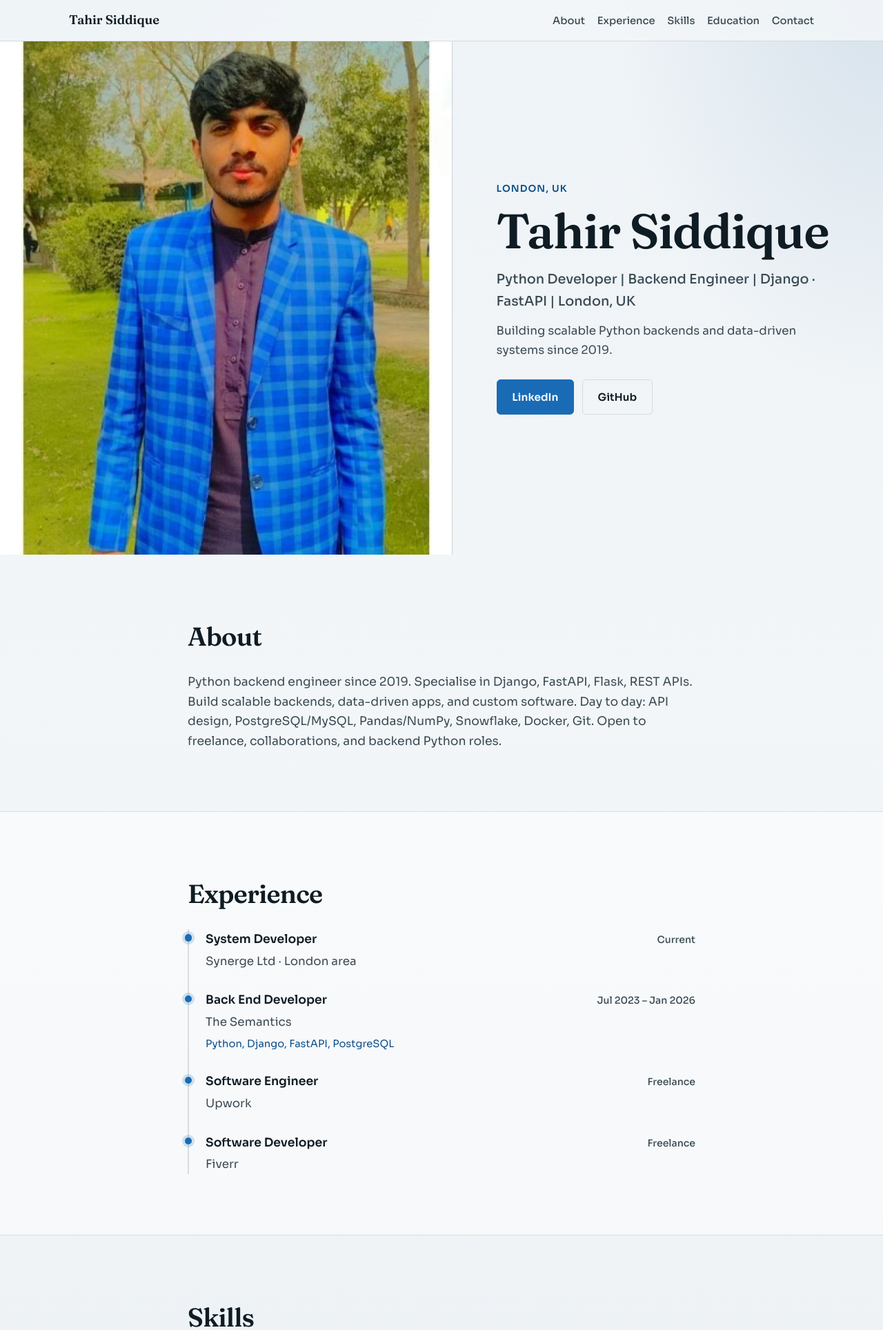
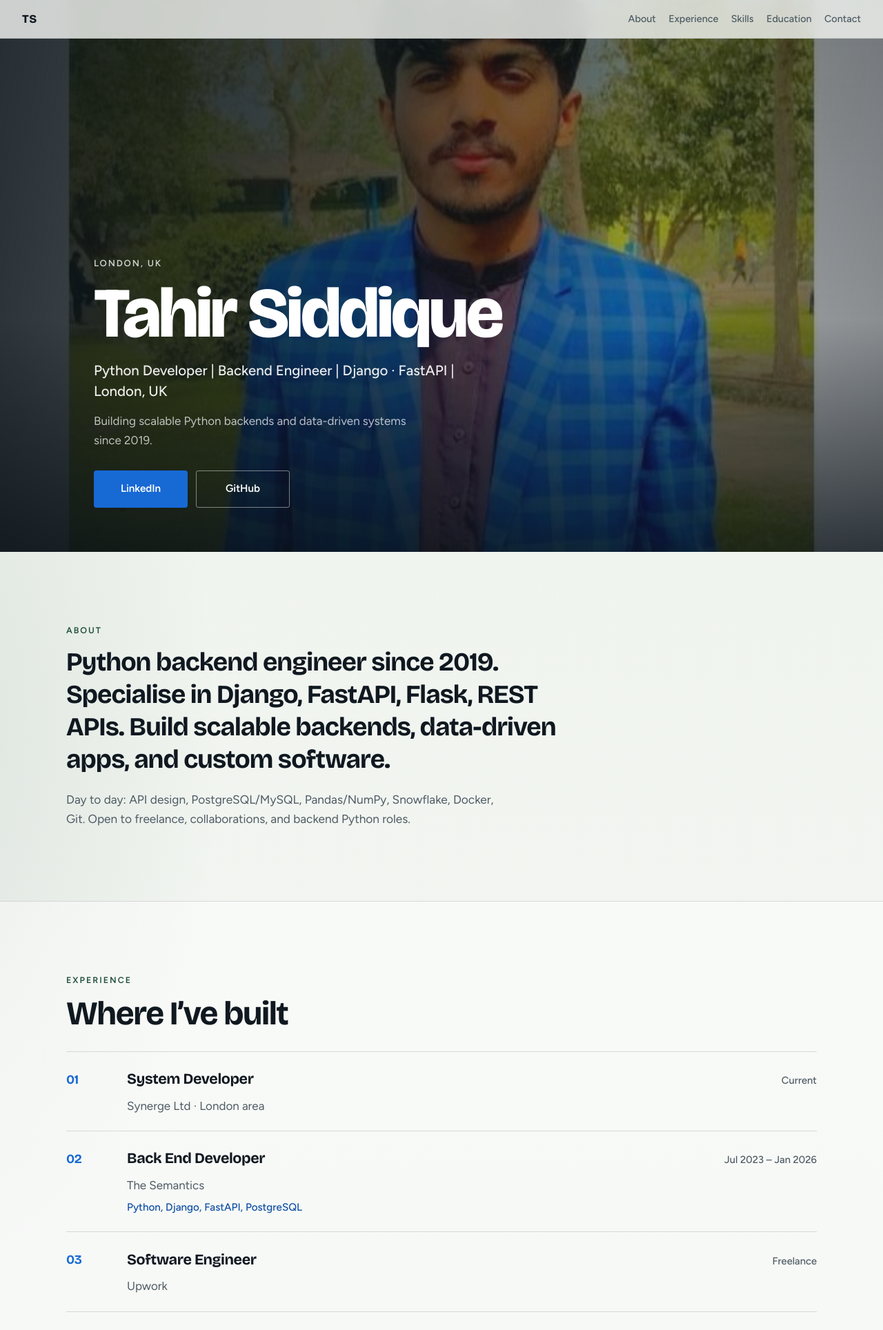
Before and after one commit to Tahir-Siddique/Tahir-Siddique.github.io, a PHP site: page / in a window 1280 px wide. Shown: the top 1928 px of the page at 69% size. Run offline with PHP 8.4, Linux system fonts and the light colour scheme.

Commit message:
Redesign personal site with full-bleed hero layout.
Replace the split-panel look with an editorial photo-first composition and a clearer type/color system while keeping SEO and content unchanged.

Co-authored-by: Cursor <cursoragent@cursor.com>

```diff
--- a/index.html
+++ b/index.html
@@ -9,7 +9,6 @@
   <meta name="robots" content="index, follow">
   <link rel="canonical" href="https://tahir-siddique.github.io/">
 
-  <!-- Open Graph -->
   <meta property="og:type" content="website">
   <meta property="og:url" content="https://tahir-siddique.github.io/">
   <meta property="og:title" content="Tahir Siddique — Python Backend Developer | London">
@@ -18,7 +17,6 @@
   <meta property="og:image:alt" content="Tahir Siddique, Python backend developer in London">
   <meta property="og:locale" content="en_GB">
 
-  <!-- Twitter -->
   <meta name="twitter:card" content="summary_large_image">
   <meta name="twitter:title" content="Tahir Siddique — Python Backend Developer | London">
   <meta name="twitter:description" content="Python backend engineer in London. Django · FastAPI · Flask · REST APIs.">
@@ -27,7 +25,7 @@
   <link rel="icon" href="assets/tahir-siddique-python-developer.jpg" type="image/jpeg">
   <link rel="preconnect" href="https://fonts.googleapis.com">
   <link rel="preconnect" href="https://fonts.gstatic.com" crossorigin>
-  <link href="https://fonts.googleapis.com/css2?family=Fraunces:opsz,wght@9..144,500;9..144,600&family=Sora:wght@400;500;600&display=swap" rel="stylesheet">
+  <link href="https://fonts.googleapis.com/css2?family=Bricolage+Grotesque:opsz,wght@12..96,500;12..96,700;12..96,800&family=Figtree:wght@400;500;600&display=swap" rel="stylesheet">
   <link rel="stylesheet" href="styles.css">
 
   <script type="application/ld+json">
@@ -64,94 +62,109 @@
 <body>
   <a class="skip-link" href="#main">Skip to content</a>
 
-  <header class="site-header">
-    <nav class="nav" aria-label="Primary">
-      <a class="nav-brand" href="#top">Tahir Siddique</a>
-      <ul class="nav-links">
-        <li><a href="#about">About</a></li>
-        <li><a href="#experience">Experience</a></li>
-        <li><a href="#skills">Skills</a></li>
-        <li><a href="#education">Education</a></li>
-        <li><a href="#contact">Contact</a></li>
-      </ul>
+  <header class="topbar">
+    <a class="mark" href="#top">TS</a>
+    <nav class="topnav" aria-label="Primary">
+      <a href="#about">About</a>
+      <a href="#experience">Experience</a>
+      <a href="#skills">Skills</a>
+      <a href="#education">Education</a>
+      <a href="#contact">Contact</a>
     </nav>
   </header>
 
   <main id="main">
     <section class="hero" id="top" aria-label="Introduction">
-      <div class="hero-media">
+      <div class="hero-plane">
         <img
           src="assets/tahir-siddique-python-developer.jpg"
           alt="Tahir Siddique, Python backend developer in London"
-          width="800"
-          height="1000"
+          width="1200"
+          height="1200"
           fetchpriority="high">
       </div>
-      <div class="hero-copy">
-        <p class="hero-location">London, UK</p>
+      <div class="hero-veil" aria-hidden="true"></div>
+      <div class="hero-content">
+        <p class="hero-place">London, UK</p>
         <h1>Tahir Siddique</h1>
-        <p class="hero-headline">Python Developer | Backend Engineer | Django · FastAPI | London, UK</p>
-        <p class="hero-lead">Building scalable Python backends and data-driven systems since 2019.</p>
-        <div class="hero-actions">
-          <a class="btn btn-primary" href="https://www.linkedin.com/in/tahir-siddique-pk/" target="_blank" rel="noopener noreferrer">LinkedIn</a>
-          <a class="btn btn-ghost" href="https://github.com/Tahir-Siddique" target="_blank" rel="noopener noreferrer">GitHub</a>
+        <p class="hero-line">Python Developer | Backend Engineer | Django · FastAPI | London, UK</p>
+        <p class="hero-blurb">Building scalable Python backends and data-driven systems since 2019.</p>
+        <div class="hero-cta">
+          <a class="cta cta-fill" href="https://www.linkedin.com/in/tahir-siddique-pk/" target="_blank" rel="noopener noreferrer">LinkedIn</a>
+          <a class="cta cta-line" href="https://github.com/Tahir-Siddique" target="_blank" rel="noopener noreferrer">GitHub</a>
         </div>
       </div>
     </section>
 
-    <section class="section" id="about">
-      <div class="section-inner">
-        <h2>About</h2>
-        <p class="section-lead">
+    <section class="band" id="about">
+      <div class="wrap">
+        <p class="kicker">About</p>
+        <h2 class="statement">
           Python backend engineer since 2019. Specialise in Django, FastAPI, Flask, REST APIs.
-          Build scalable backends, data-driven apps, and custom software. Day to day: API design,
-          PostgreSQL/MySQL, Pandas/NumPy, Snowflake, Docker, Git. Open to freelance, collaborations,
-          and backend Python roles.
+          Build scalable backends, data-driven apps, and custom software.
+        </h2>
+        <p class="body-copy">
+          Day to day: API design, PostgreSQL/MySQL, Pandas/NumPy, Snowflake, Docker, Git.
+          Open to freelance, collaborations, and backend Python roles.
         </p>
       </div>
     </section>
 
-    <section class="section section-alt" id="experience">
-      <div class="section-inner">
-        <h2>Experience</h2>
-        <ol class="timeline">
-          <li class="timeline-item">
-            <div class="timeline-meta">
-              <span class="timeline-role">System Developer</span>
-              <span class="timeline-period">Current</span>
+    <section class="band band-tint" id="experience">
+      <div class="wrap">
+        <p class="kicker">Experience</p>
+        <h2 class="section-title">Where I’ve built</h2>
+        <ol class="roles">
+          <li>
+            <span class="role-index">01</span>
+            <div class="role-body">
+              <div class="role-head">
+                <h3>System Developer</h3>
+                <time>Current</time>
+              </div>
+              <p class="role-org">Synerge Ltd · London area</p>
             </div>
-            <p class="timeline-org">Synerge Ltd · London area</p>
           </li>
-          <li class="timeline-item">
-            <div class="timeline-meta">
-              <span class="timeline-role">Back End Developer</span>
-              <span class="timeline-period">Jul 2023 – Jan 2026</span>
+          <li>
+            <span class="role-index">02</span>
+            <div class="role-body">
+              <div class="role-head">
+                <h3>Back End Developer</h3>
+                <time>Jul 2023 – Jan 2026</time>
+              </div>
+              <p class="role-org">The Semantics</p>
+              <p class="role-tech">Python, Django, FastAPI, PostgreSQL</p>
             </div>
-            <p class="timeline-org">The Semantics</p>
-            <p class="timeline-stack">Python, Django, FastAPI, PostgreSQL</p>
           </li>
-          <li class="timeline-item">
-            <div class="timeline-meta">
-              <span class="timeline-role">Software Engineer</span>
-              <span class="timeline-period">Freelance</span>
+          <li>
+            <span class="role-index">03</span>
+            <div class="role-body">
+              <div class="role-head">
+                <h3>Software Engineer</h3>
+                <time>Freelance</time>
+              </div>
+              <p class="role-org">Upwork</p>
             </div>
-            <p class="timeline-org">Upwork</p>
           </li>
-          <li class="timeline-item">
-            <div class="timeline-meta">
-              <span class="timeline-role">Software Developer</span>
-              <span class="timeline-period">Freelance</span>
+          <li>
+            <span class="role-index">04</span>
+            <div class="role-body">
+              <div class="role-head">
+                <h3>Software Developer</h3>
+                <time>Freelance</time>
+              </div>
+              <p class="role-org">Fiverr</p>
             </div>
-            <p class="timeline-org">Fiverr</p>
           </li>
         </ol>
       </div>
     </section>
 
-    <section class="section" id="skills">
-      <div class="section-inner">
-        <h2>Skills</h2>
-        <ul class="skills" aria-label="Technical skills">
+    <section class="band" id="skills">
+      <div class="wrap">
+        <p class="kicker">Skills</p>
+        <h2 class="section-title">Tools I work with</h2>
+        <ul class="toolkit" aria-label="Technical skills">
           <li>Python</li>
           <li>Django</li>
           <li>FastAPI</li>
@@ -168,34 +181,33 @@
       </div>
     </section>
 
-    <section class="section section-alt" id="education">
-      <div class="section-inner">
-        <h2>Education</h2>
-        <p class="education-item">University of the West of Scotland</p>
+    <section class="band band-tint" id="education">
+      <div class="wrap narrow">
+        <p class="kicker">Education</p>
+        <h2 class="section-title">University of the West of Scotland</h2>
       </div>
     </section>
 
-    <section class="section" id="contact">
-      <div class="section-inner">
-        <h2>Contact</h2>
-        <p class="section-lead">Connect for freelance work, collaborations, or backend Python roles.</p>
-        <ul class="contact-links">
-          <li>
-            <a href="https://www.linkedin.com/in/tahir-siddique-pk/" target="_blank" rel="noopener noreferrer">
-              LinkedIn — tahir-siddique-pk
-            </a>
-          </li>
-          <li>
-            <a href="https://github.com/Tahir-Siddique" target="_blank" rel="noopener noreferrer">
-              GitHub — Tahir-Siddique
-            </a>
-          </li>
-        </ul>
+    <section class="band band-contact" id="contact">
+      <div class="wrap">
+        <p class="kicker">Contact</p>
+        <h2 class="section-title">Let’s talk backends</h2>
+        <p class="body-copy">Connect for freelance work, collaborations, or backend Python roles.</p>
+        <div class="link-row">
+          <a href="https://www.linkedin.com/in/tahir-siddique-pk/" target="_blank" rel="noopener noreferrer">
+            <span>LinkedIn</span>
+            <span class="link-handle">tahir-siddique-pk</span>
+          </a>
+          <a href="https://github.com/Tahir-Siddique" target="_blank" rel="noopener noreferrer">
+            <span>GitHub</span>
+            <span class="link-handle">Tahir-Siddique</span>
+          </a>
+        </div>
       </div>
     </section>
   </main>
 
-  <footer class="site-footer">
+  <footer class="foot">
     <p>&copy; <span id="year"></span> Tahir Siddique · London, UK</p>
   </footer>
 
--- a/styles.css
+++ b/styles.css
@@ -1,16 +1,15 @@
 :root {
-  --ink: #0f1c24;
-  --ink-soft: #3a4a54;
-  --paper: #f3f6f8;
-  --paper-deep: #e4ebf0;
-  --accent: #1a6bb5;
-  --accent-deep: #0e4f8a;
-  --line: rgba(15, 28, 36, 0.12);
-  --shadow: 0 18px 50px rgba(15, 28, 36, 0.12);
-  --font-display: "Fraunces", Georgia, serif;
-  --font-body: "Sora", "Segoe UI", sans-serif;
-  --max: 70rem;
-  --radius: 0.35rem;
+  --ink: #101820;
+  --muted: #4d5a63;
+  --paper: #f2f5f1;
+  --paper-2: #e6ece4;
+  --cobalt: #1769d4;
+  --cobalt-deep: #0d4ea3;
+  --forest: #1f4d3a;
+  --line: rgba(16, 24, 32, 0.14);
+  --display: "Bricolage Grotesque", "Avenir Next", sans-serif;
+  --body: "Figtree", "Segoe UI", sans-serif;
+  --wrap: 68rem;
 }
 
 *,
@@ -25,14 +24,14 @@ html {
 
 body {
   margin: 0;
-  font-family: var(--font-body);
-  font-size: 1.05rem;
+  font-family: var(--body);
+  font-size: 1.0625rem;
   line-height: 1.65;
   color: var(--ink);
   background:
-    radial-gradient(ellipse 80% 50% at 10% -10%, rgba(26, 107, 181, 0.14), transparent 55%),
-    radial-gradient(ellipse 60% 40% at 100% 0%, rgba(14, 79, 138, 0.1), transparent 50%),
-    linear-gradient(180deg, #eef3f7 0%, var(--paper) 35%, #e8eef3 100%);
+    radial-gradient(ellipse 90% 55% at 80% -20%, rgba(23, 105, 212, 0.16), transparent 55%),
+    radial-gradient(ellipse 70% 45% at -10% 30%, rgba(31, 77, 58, 0.1), transparent 50%),
+    linear-gradient(180deg, #eef3ec 0%, var(--paper) 40%, #ebeff0 100%);
   min-height: 100vh;
 }
 
@@ -42,357 +41,408 @@ img {
 }
 
 a {
-  color: var(--accent-deep);
-  text-decoration-thickness: 1px;
-  text-underline-offset: 0.2em;
-}
-
-a:hover {
-  color: var(--accent);
+  color: var(--cobalt-deep);
 }
 
 .skip-link {
   position: absolute;
   left: 1rem;
-  top: -3rem;
+  top: -4rem;
+  z-index: 100;
+  padding: 0.65rem 1rem;
   background: var(--ink);
   color: #fff;
-  padding: 0.6rem 1rem;
-  z-index: 100;
-  border-radius: var(--radius);
+  text-decoration: none;
+  border-radius: 0.25rem;
 }
 
 .skip-link:focus {
   top: 1rem;
 }
 
-.site-header {
-  position: sticky;
-  top: 0;
-  z-index: 50;
-  backdrop-filter: blur(12px);
-  background: rgba(243, 246, 248, 0.85);
-  border-bottom: 1px solid var(--line);
-}
-
-.nav {
-  max-width: var(--max);
-  margin: 0 auto;
-  padding: 0.9rem 1.25rem;
+.topbar {
+  position: fixed;
+  inset: 0 0 auto;
+  z-index: 40;
   display: flex;
   align-items: center;
   justify-content: space-between;
   gap: 1rem;
+  padding: 0.85rem clamp(1rem, 3vw, 2rem);
+  background: rgba(242, 245, 241, 0.82);
+  backdrop-filter: blur(14px);
+  border-bottom: 1px solid var(--line);
+  color: var(--ink);
 }
 
-.nav-brand {
-  font-family: var(--font-display);
-  font-weight: 600;
-  font-size: 1.15rem;
+.mark {
+  font-family: var(--display);
+  font-weight: 800;
+  font-size: 1.05rem;
+  letter-spacing: 0.04em;
   color: var(--ink);
   text-decoration: none;
 }
 
-.nav-links {
+.topnav {
   display: flex;
   flex-wrap: wrap;
-  gap: 0.35rem 1.1rem;
-  list-style: none;
-  margin: 0;
-  padding: 0;
+  justify-content: flex-end;
+  gap: 0.35rem 1.15rem;
 }
 
-.nav-links a {
-  color: var(--ink-soft);
+.topnav a {
+  color: var(--muted);
   text-decoration: none;
-  font-size: 0.92rem;
+  font-size: 0.9rem;
   font-weight: 500;
+  transition: color 0.2s ease;
 }
 
-.nav-links a:hover {
-  color: var(--accent-deep);
+.topnav a:hover {
+  color: var(--cobalt-deep);
 }
 
 .hero {
+  position: relative;
+  min-height: 100vh;
+  min-height: 100dvh;
   display: grid;
-  grid-template-columns: minmax(0, 1.05fr) minmax(0, 1fr);
-  min-height: calc(100vh - 3.5rem);
-  max-width: none;
+  align-items: end;
+  overflow: hidden;
+  color: #fff;
 }
 
-.hero-media {
-  position: relative;
-  min-height: 28rem;
-  overflow: hidden;
-  background: #1a3040;
+.hero-plane {
+  position: absolute;
+  inset: 0;
+  z-index: 0;
 }
 
-.hero-media img {
+.hero-plane img {
   width: 100%;
   height: 100%;
   object-fit: cover;
-  object-position: center top;
-  animation: hero-fade 1.1s ease both;
+  object-position: center 18%;
+  transform: scale(1.06);
+  animation: drift 12s ease-out both;
 }
 
-.hero-copy {
-  display: flex;
-  flex-direction: column;
-  justify-content: center;
-  padding: clamp(2rem, 5vw, 4.5rem);
-  animation: rise 0.9s ease 0.15s both;
+.hero-veil {
+  position: absolute;
+  inset: 0;
+  z-index: 1;
+  background:
+    linear-gradient(90deg, rgba(10, 18, 24, 0.82) 0%, rgba(10, 18, 24, 0.55) 42%, rgba(10, 18, 24, 0.18) 72%, rgba(10, 18, 24, 0.35) 100%),
+    linear-gradient(0deg, rgba(10, 18, 24, 0.78) 0%, rgba(10, 18, 24, 0.2) 42%, rgba(10, 18, 24, 0.35) 100%);
 }
 
-.hero-location {
-  margin: 0 0 0.75rem;
-  font-size: 0.85rem;
+.hero-content {
+  position: relative;
+  z-index: 2;
+  width: min(100%, var(--wrap));
+  margin: 0 auto;
+  padding: clamp(5.5rem, 12vh, 8rem) clamp(1.25rem, 4vw, 2.5rem) clamp(3rem, 8vh, 5rem);
+  animation: rise 0.9s ease 0.12s both;
+}
+
+.hero-place {
+  margin: 0 0 0.85rem;
+  font-size: 0.82rem;
   font-weight: 600;
-  letter-spacing: 0.08em;
+  letter-spacing: 0.14em;
   text-transform: uppercase;
-  color: var(--accent-deep);
+  color: rgba(255, 255, 255, 0.78);
 }
 
 .hero h1 {
   margin: 0;
-  font-family: var(--font-display);
-  font-size: clamp(2.6rem, 6vw, 4.4rem);
-  font-weight: 600;
-  line-height: 1.05;
-  letter-spacing: -0.02em;
-  color: var(--ink);
+  max-width: 12ch;
+  font-family: var(--display);
+  font-size: clamp(3.2rem, 9vw, 6.4rem);
+  font-weight: 800;
+  line-height: 0.95;
+  letter-spacing: -0.035em;
 }
 
-.hero-headline {
-  margin: 1.1rem 0 0;
-  font-size: clamp(1rem, 2vw, 1.2rem);
+.hero-line {
+  margin: 1.25rem 0 0;
+  max-width: 34rem;
+  font-size: clamp(1.02rem, 2.1vw, 1.28rem);
   font-weight: 500;
-  color: var(--ink-soft);
-  max-width: 32rem;
+  line-height: 1.45;
+  color: rgba(255, 255, 255, 0.92);
 }
 
-.hero-lead {
+.hero-blurb {
   margin: 0.85rem 0 0;
-  color: var(--ink-soft);
   max-width: 30rem;
+  color: rgba(255, 255, 255, 0.72);
 }
 
-.hero-actions {
+.hero-cta {
   display: flex;
   flex-wrap: wrap;
   gap: 0.75rem;
-  margin-top: 1.75rem;
+  margin-top: 1.85rem;
 }
 
-.btn {
+.cta {
   display: inline-flex;
   align-items: center;
   justify-content: center;
-  padding: 0.75rem 1.35rem;
-  border-radius: var(--radius);
+  min-width: 8.5rem;
+  padding: 0.85rem 1.4rem;
+  border-radius: 0.2rem;
   font-weight: 600;
   font-size: 0.95rem;
   text-decoration: none;
   transition: transform 0.2s ease, background 0.2s ease, color 0.2s ease, border-color 0.2s ease;
 }
 
-.btn:hover {
+.cta:hover {
   transform: translateY(-2px);
 }
 
-.btn-primary {
-  background: var(--accent);
+.cta-fill {
+  background: var(--cobalt);
   color: #fff;
-  border: 1px solid var(--accent);
+  border: 1px solid var(--cobalt);
 }
 
-.btn-primary:hover {
-  background: var(--accent-deep);
-  border-color: var(--accent-deep);
+.cta-fill:hover {
+  background: #fff;
+  color: var(--ink);
+  border-color: #fff;
+}
+
+.cta-line {
+  background: transparent;
+  color: #fff;
+  border: 1px solid rgba(255, 255, 255, 0.45);
+}
+
+.cta-line:hover {
+  border-color: #fff;
+  background: rgba(255, 255, 255, 0.1);
   color: #fff;
 }
 
-.btn-ghost {
-  background: transparent;
-  color: var(--ink);
-  border: 1px solid var(--line);
+.band {
+  padding: clamp(4rem, 10vw, 6.5rem) clamp(1.25rem, 4vw, 2.5rem);
 }
 
-.btn-ghost:hover {
-  border-color: var(--accent);
-  color: var(--accent-deep);
-}
-
-.section {
-  padding: clamp(3.5rem, 8vw, 5.5rem) 1.25rem;
-}
-
-.section-alt {
-  background: rgba(255, 255, 255, 0.45);
+.band-tint {
+  background: rgba(255, 255, 255, 0.42);
   border-block: 1px solid var(--line);
 }
 
-.section-inner {
-  max-width: 46rem;
+.band-contact {
+  background:
+    linear-gradient(135deg, rgba(23, 105, 212, 0.1), transparent 45%),
+    linear-gradient(180deg, rgba(31, 77, 58, 0.06), transparent);
+}
+
+.wrap {
+  width: min(100%, var(--wrap));
   margin: 0 auto;
 }
 
-.section h2 {
-  margin: 0 0 1.25rem;
-  font-family: var(--font-display);
-  font-size: clamp(1.8rem, 3vw, 2.35rem);
-  font-weight: 600;
-  letter-spacing: -0.02em;
+.wrap.narrow {
+  max-width: 42rem;
 }
 
-.section-lead {
-  margin: 0;
-  font-size: 1.08rem;
-  color: var(--ink-soft);
+.kicker {
+  margin: 0 0 0.75rem;
+  font-size: 0.78rem;
+  font-weight: 700;
+  letter-spacing: 0.16em;
+  text-transform: uppercase;
+  color: var(--forest);
 }
 
-.timeline {
+.section-title {
+  margin: 0 0 1.75rem;
+  font-family: var(--display);
+  font-size: clamp(2rem, 4.5vw, 3rem);
+  font-weight: 700;
+  letter-spacing: -0.03em;
+  line-height: 1.1;
+}
+
+.statement {
+  margin: 0;
+  max-width: 48rem;
+  font-family: var(--display);
+  font-size: clamp(1.55rem, 3.4vw, 2.35rem);
+  font-weight: 700;
+  line-height: 1.25;
+  letter-spacing: -0.025em;
+}
+
+.body-copy {
+  margin: 1.25rem 0 0;
+  max-width: 40rem;
+  color: var(--muted);
+  font-size: 1.08rem;
+}
+
+.roles {
   list-style: none;
   margin: 0;
   padding: 0;
-  border-left: 2px solid var(--line);
+  display: grid;
+  gap: 0;
 }
 
-.timeline-item {
-  position: relative;
-  padding: 0 0 1.75rem 1.5rem;
+.roles li {
+  display: grid;
+  grid-template-columns: 4.5rem 1fr;
+  gap: 1rem;
+  padding: 1.4rem 0;
+  border-top: 1px solid var(--line);
   animation: rise 0.7s ease both;
 }
 
-.timeline-item:nth-child(1) { animation-delay: 0.05s; }
-.timeline-item:nth-child(2) { animation-delay: 0.12s; }
-.timeline-item:nth-child(3) { animation-delay: 0.19s; }
-.timeline-item:nth-child(4) { animation-delay: 0.26s; }
+.roles li:nth-child(1) { animation-delay: 0.05s; }
+.roles li:nth-child(2) { animation-delay: 0.12s; }
+.roles li:nth-child(3) { animation-delay: 0.18s; }
+.roles li:nth-child(4) { animation-delay: 0.24s; }
 
-.timeline-item:last-child {
-  padding-bottom: 0;
+.roles li:last-child {
+  border-bottom: 1px solid var(--line);
 }
 
-.timeline-item::before {
-  content: "";
-  position: absolute;
-  left: -0.4rem;
-  top: 0.45rem;
-  width: 0.65rem;
-  height: 0.65rem;
-  border-radius: 50%;
-  background: var(--accent);
-  box-shadow: 0 0 0 4px rgba(26, 107, 181, 0.18);
+.role-index {
+  font-family: var(--display);
+  font-weight: 700;
+  font-size: 1.15rem;
+  color: var(--cobalt);
+  letter-spacing: -0.02em;
+  padding-top: 0.15rem;
 }
 
-.timeline-meta {
+.role-head {
   display: flex;
   flex-wrap: wrap;
   align-items: baseline;
   justify-content: space-between;
-  gap: 0.35rem 1rem;
+  gap: 0.35rem 1.25rem;
 }
 
-.timeline-role {
-  font-weight: 600;
-  font-size: 1.08rem;
+.role-head h3 {
+  margin: 0;
+  font-family: var(--display);
+  font-size: 1.35rem;
+  font-weight: 700;
+  letter-spacing: -0.02em;
 }
 
-.timeline-period {
-  font-size: 0.88rem;
-  color: var(--ink-soft);
+.role-head time {
+  font-size: 0.92rem;
   font-weight: 500;
+  color: var(--muted);
 }
 
-.timeline-org {
-  margin: 0.25rem 0 0;
-  color: var(--ink-soft);
+.role-org {
+  margin: 0.35rem 0 0;
+  color: var(--muted);
 }
 
-.timeline-stack {
-  margin: 0.35rem 0 0;
-  font-size: 0.92rem;
-  color: var(--accent-deep);
+.role-tech {
+  margin: 0.4rem 0 0;
+  color: var(--cobalt-deep);
+  font-weight: 500;
+  font-size: 0.95rem;
 }
 
-.skills {
-  display: flex;
-  flex-wrap: wrap;
-  gap: 0.65rem;
+.toolkit {
   list-style: none;
   margin: 0;
   padding: 0;
+  display: grid;
+  grid-template-columns: repeat(auto-fill, minmax(9.5rem, 1fr));
+  gap: 0.7rem;
 }
 
-.skills li {
-  padding: 0.45rem 0.9rem;
-  background: #fff;
-  border: 1px solid var(--line);
-  border-radius: var(--radius);
+.toolkit li {
+  padding: 0.95rem 1rem;
+  border-bottom: 2px solid var(--ink);
+  font-family: var(--display);
+  font-weight: 600;
+  font-size: 1.05rem;
+  letter-spacing: -0.01em;
+  transition: color 0.2s ease, border-color 0.2s ease, transform 0.2s ease;
+}
+
+.toolkit li:hover {
+  color: var(--cobalt-deep);
+  border-color: var(--cobalt);
+  transform: translateY(-2px);
+}
+
+.link-row {
+  display: grid;
+  gap: 0.85rem;
+  margin-top: 2rem;
+  max-width: 34rem;
+}
+
+.link-row a {
+  display: flex;
+  align-items: baseline;
+  justify-content: space-between;
+  gap: 1rem;
+  padding: 1.1rem 0;
+  border-bottom: 1px solid var(--line);
+  color: var(--ink);
+  text-decoration: none;
+  font-family: var(--display);
+  font-weight: 700;
+  font-size: 1.25rem;
+  letter-spacing: -0.02em;
+  transition: color 0.2s ease, padding-left 0.2s ease;
+}
+
+.link-row a:hover {
+  color: var(--cobalt-deep);
+  padding-left: 0.35rem;
+}
+
+.link-handle {
+  font-family: var(--body);
   font-size: 0.92rem;
   font-weight: 500;
-  color: var(--ink);
-  transition: border-color 0.2s ease, transform 0.2s ease;
+  color: var(--muted);
 }
 
-.skills li:hover {
-  border-color: var(--accent);
-  transform: translateY(-1px);
-}
-
-.education-item {
-  margin: 0;
-  font-size: 1.15rem;
-  font-weight: 500;
-}
-
-.contact-links {
-  list-style: none;
-  margin: 1.25rem 0 0;
-  padding: 0;
-  display: grid;
-  gap: 0.75rem;
-}
-
-.contact-links a {
-  display: inline-block;
-  font-weight: 500;
-  font-size: 1.05rem;
-  text-decoration: none;
-  border-bottom: 1px solid transparent;
-  transition: border-color 0.2s ease, color 0.2s ease;
-}
-
-.contact-links a:hover {
-  border-bottom-color: currentColor;
-}
-
-.site-footer {
-  padding: 2rem 1.25rem 2.5rem;
+.foot {
+  padding: 2rem clamp(1.25rem, 4vw, 2.5rem) 2.75rem;
   text-align: center;
-  color: var(--ink-soft);
+  color: var(--muted);
   font-size: 0.9rem;
   border-top: 1px solid var(--line);
 }
 
-.site-footer p {
+.foot p {
   margin: 0;
 }
 
-@keyframes hero-fade {
+@keyframes drift {
   from {
-    opacity: 0;
-    transform: scale(1.04);
+    transform: scale(1.12);
+    opacity: 0.7;
   }
   to {
+    transform: scale(1.06);
     opacity: 1;
-    transform: scale(1);
   }
 }
 
 @keyframes rise {
   from {
     opacity: 0;
-    transform: translateY(14px);
+    transform: translateY(18px);
   }
   to {
     opacity: 1;
```
Also changed, not shown: other parts of styles.css (+23 -12 lines).
